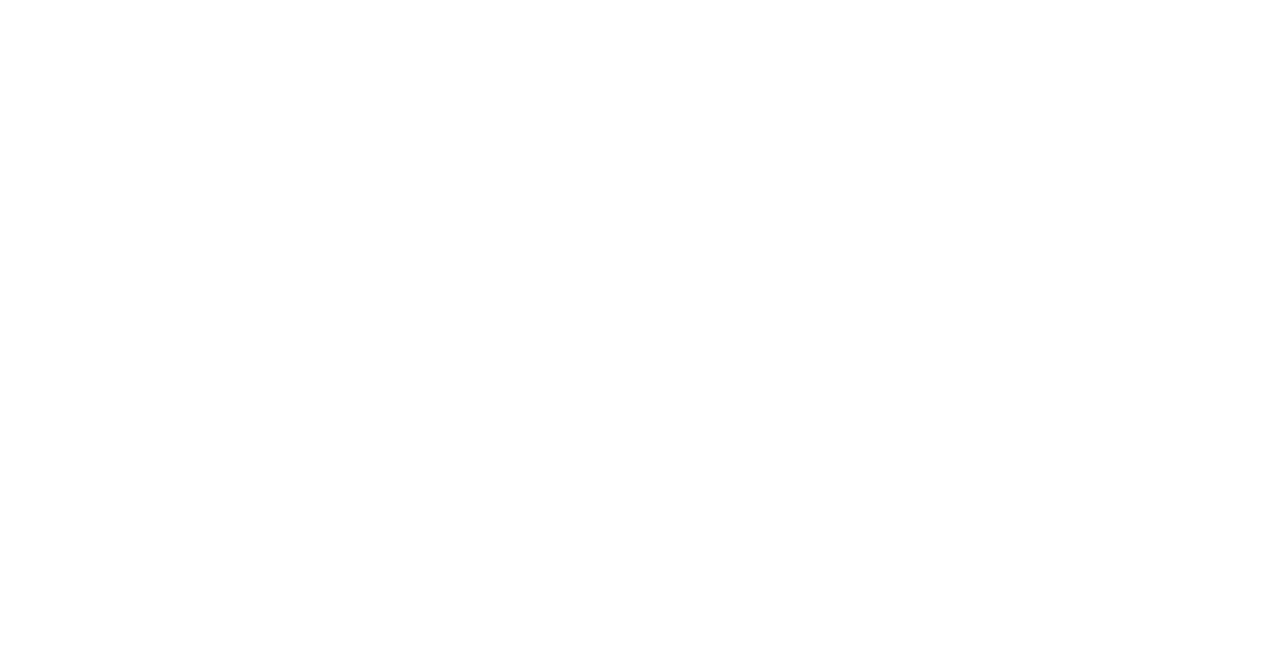
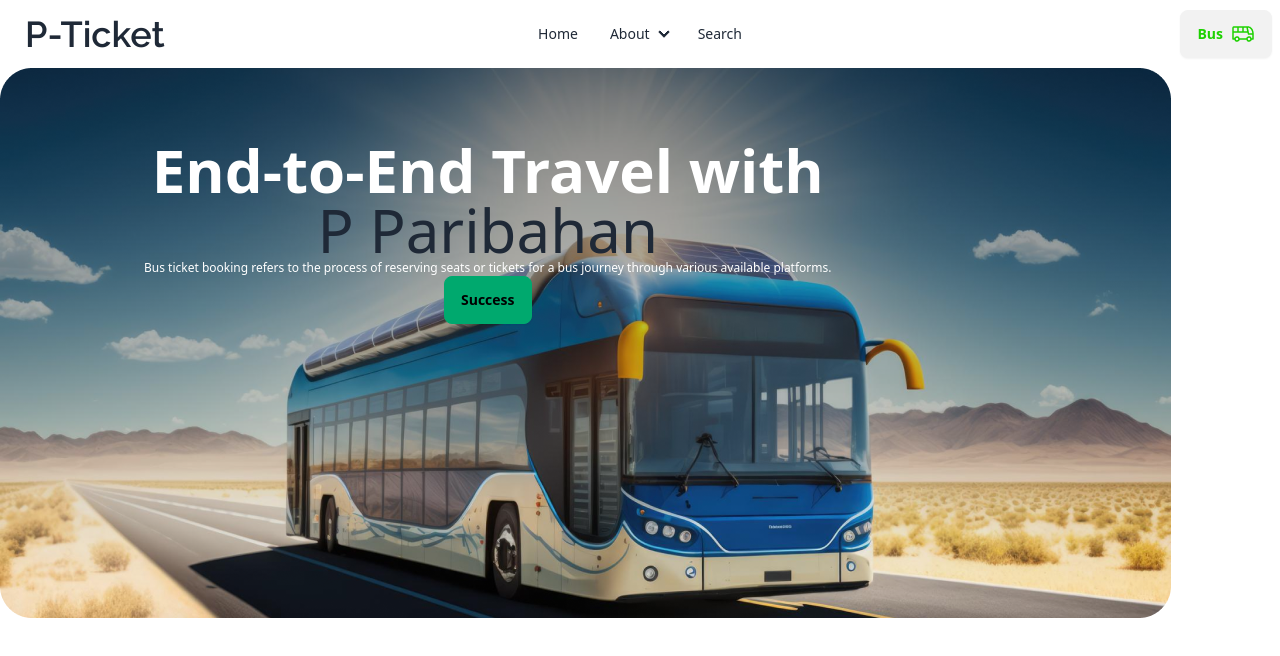
Before and after one commit to humyraheya12/smart-ticketing-web, a plain HTML site: page index.html in a window 1280 px wide. Drawn offline with nearby package versions, Linux system fonts and the light colour scheme.

Commit message:
added banner section

```diff
--- a/index.html
+++ b/index.html
@@ -13,9 +13,68 @@
 </head>
 <body>
     <header>
+        <div class="navbar bg-base-100">
+            <div class="navbar-start">
+              <div class="dropdown">
+                <div tabindex="0" role="button" class="btn btn-ghost lg:hidden">
+                  <svg xmlns="http://www.w3.org/2000/svg" class="h-5 w-5" fill="none" viewBox="0 0 24 24" stroke="currentColor"><path stroke-linecap="round" stroke-linejoin="round" stroke-width="2" d="M4 6h16M4 12h8m-8 6h16" /></svg>
+                </div>
+                <ul tabindex="0" class="menu menu-sm dropdown-content mt-3 z-[1] p-2 shadow bg-base-100 rounded-box w-52">
+                  <li><a>Home</a></li>
+                  <li>
+                    <a>About</a>
+                    <ul class="p-2">
+                      <li><a>Submenu 1</a></li>
+                      <li><a>Submenu 2</a></li>
+                    </ul>
+                  </li>
+                  <li><a>Search</a></li>
+                </ul>
+              </div>
+              <a class="btn btn-ghost text-4xl font-raleway">P-Ticket</a>
+            </div>
+            <div class="navbar-center hidden lg:flex">
+              <ul class="menu menu-horizontal px-1">
+                <li><a>Home</a></li>
+                <li>
+                  <details>
+                    <summary>About</summary>
+                    <ul class="p-2">
+                      <li><a>Submenu 1</a></li>
+                      <li><a>Submenu 2</a></li>
+                    </ul>
+                  </details>
+                </li>
+                <li><a>Search</a></li>
+              </ul>
+            </div>
+            <div class="navbar-end">
+              <a class="btn text-[#1DD100]">Bus <img src="images/bus-icon.png" alt=""></a>
+            </div>
+          </div>
 
+          <!-- banner -->
+          <section class="">
+            <div class="banner">
+              <img src="images/banner.png" alt="">
+            </div>
+              <div class="banner-text text-center justify-center top-[10%] lg:top-[15%]  lg:pl-36">
+
+                <h1 class="text-2xl lg:text-6xl lg:font-extrabold text-white">End-to-End Travel with</h1>
+                <h1 class="text-2xl lg:text-6xl lgfont-extrabold">P Paribahan</h1>
+                <p class="text-white text-xs ">Bus ticket booking refers to the process of reserving seats or tickets for a bus journey through various available platforms. </p>
+                <button class="btn btn-success">Success</button>
+              </div>
+
+        </section>
     </header>
-    <main>
+
+
+  <main>
+
+    <!-- best offer -->
+
+
 
     </main>
 </body>
--- a/styles/style.css
+++ b/styles/style.css
@@ -11,3 +11,16 @@
 .font-inter{
     font-family: "Inter", sans-serif;
 }
+.banner{
+
+     max-width: 100%;
+     height: auto;
+
+
+}
+.banner-text{
+    position: absolute;
+
+    padding: 20px;
+
+}
```
Also changed, not shown: scripts/ticket.js (added).
